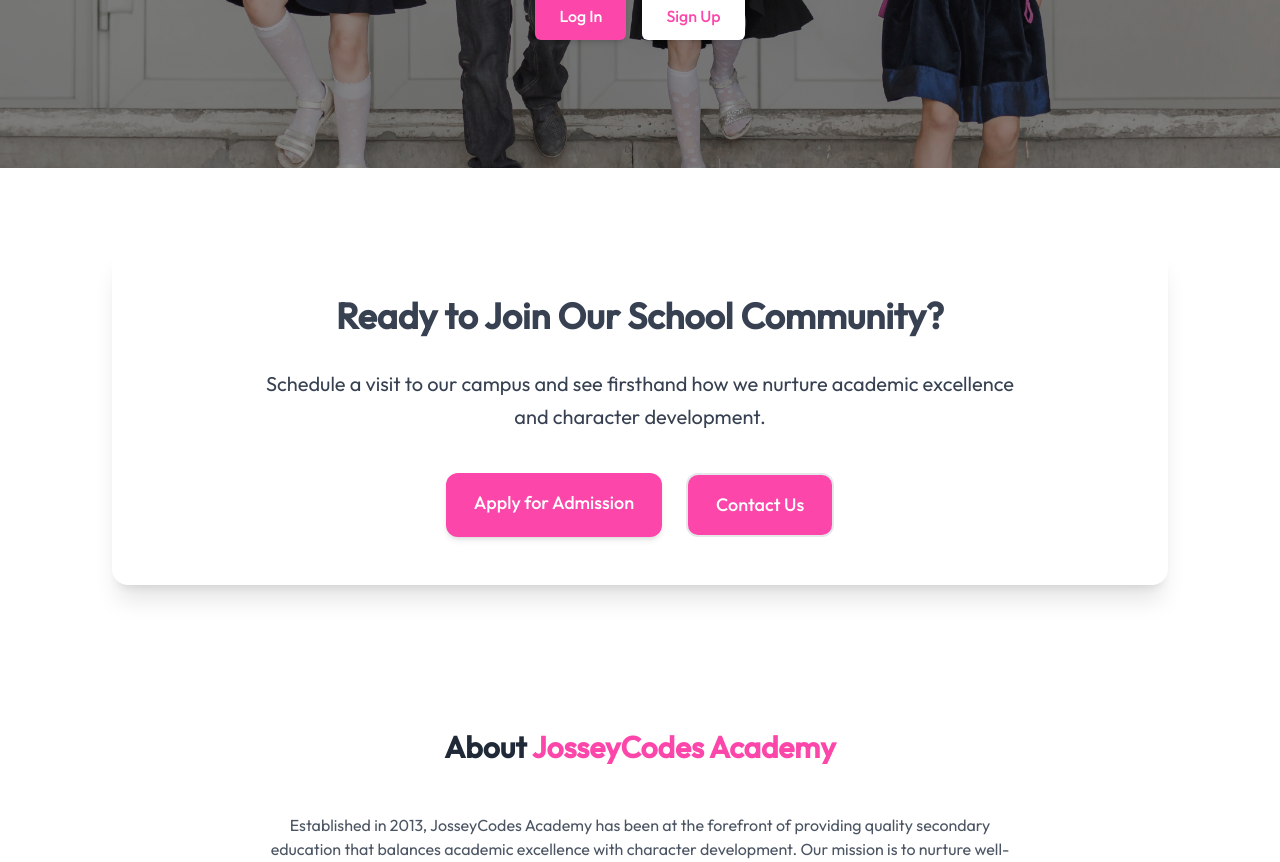
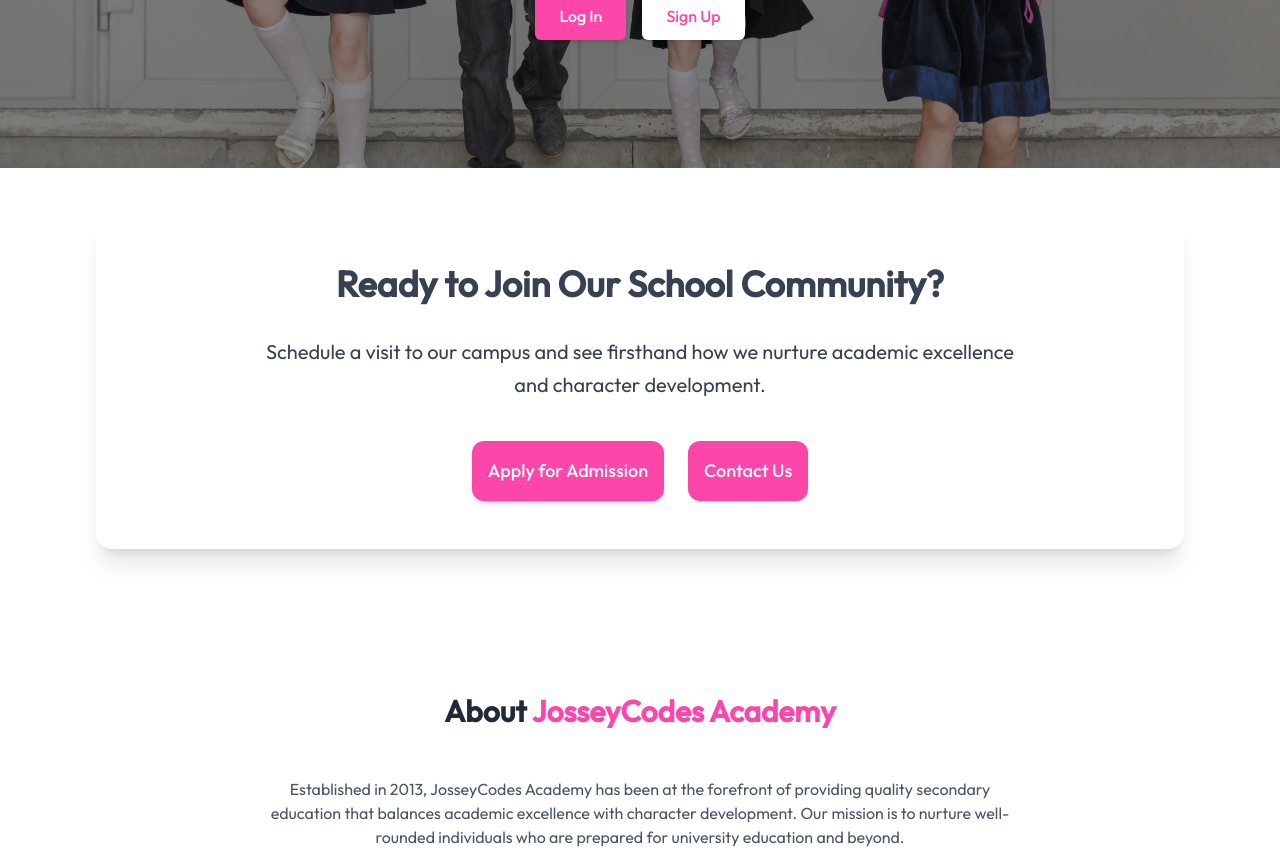
Before and after one commit to josseycodes1/School-Management-App-Frontend, a Next.js app: page / in a window 1280 px wide. Shown: the part 440-1302 px from the top of the page. Built offline with nearby package versions, Linux system fonts and the light colour scheme.

Commit message:
home page

```diff
--- a/src/components/HomePageComponents/CallToAction.tsx
+++ b/src/components/HomePageComponents/CallToAction.tsx
@@ -2,18 +2,18 @@ import Link from 'next/link'
 
 export default function CallToAction() {
   return (
-    <section className="py-16 md:py-20 bg-white">
-      <div className="max-w-6xl mx-auto px-6 md:px-8 lg:px-12">
+    <section className="py-10 md:py-20 bg-white -mt-8">
+      <div className="max-w-6xl mx-auto px-2 md:px-8 lg:px-8">
         <div className="rounded-2xl shadow-xl p-10 md:p-12 text-center">
           <h2 className="text-3xl text-gray-700 md:text-4xl font-bold mb-8">Ready to Join Our School Community?</h2>
           <p className="text-xl mb-10 max-w-3xl text-gray-700 mx-auto leading-relaxed">
             Schedule a visit to our campus and see firsthand how we nurture academic excellence and character development.
           </p>
           <div className="flex flex-col sm:flex-row justify-center gap-6">
-            <Link href="/admission" className="px-7 py-4 bg-josseypink1 text-white rounded-xl hover:bg-josseypink2 transition-all duration-300 font-medium text-lg shadow-md hover:shadow-lg">
+            <Link href="/admission" className="p-4 bg-josseypink1 text-white rounded-xl hover:bg-josseypink2 font-medium text-lg shadow-md hover:shadow-lg">
               Apply for Admission
             </Link>
-            <Link href="/contact" className="px-7 py-4 border-2 bg-josseypink1 text-white rounded-xl hover:bg-josseypink2 transition-all duration-300 font-medium text-lg">
+            <Link href="/contact" className="p-4 bg-josseypink1 text-white rounded-xl hover:bg-josseypink2 font-medium text-lg">
               Contact Us
             </Link>
           </div>
```
